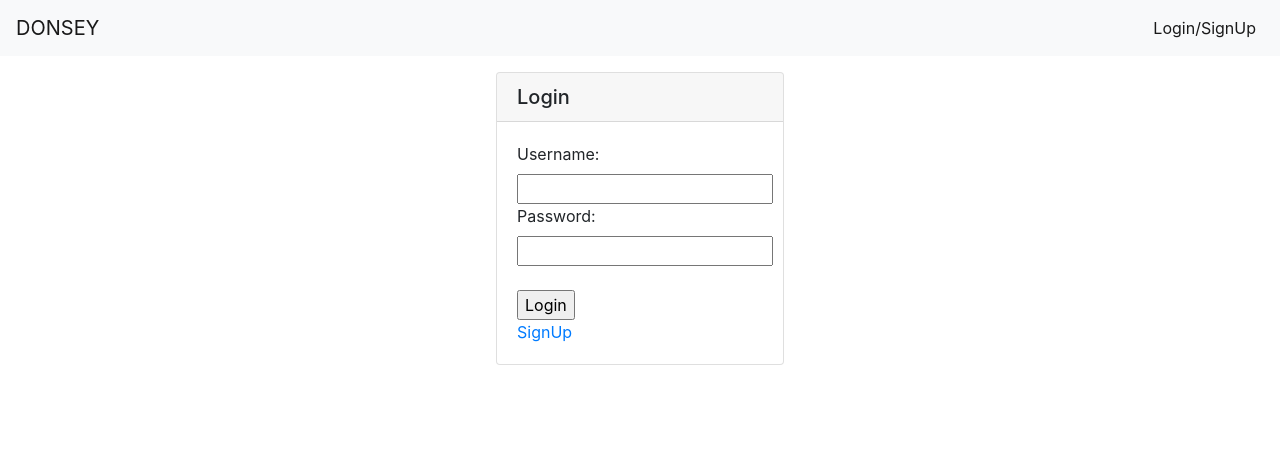
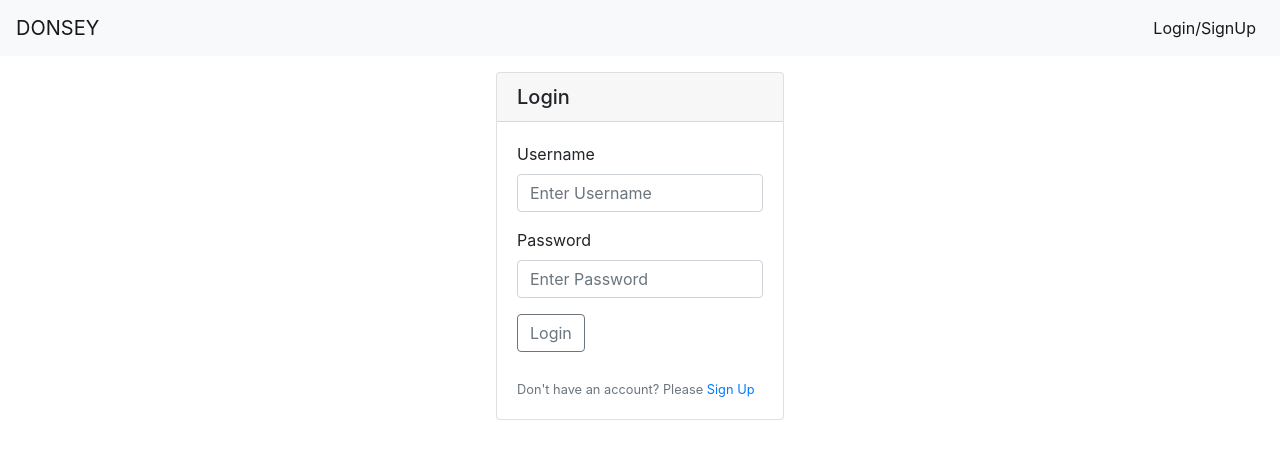
Before and after one commit to cjbeattie/ToDoList, a React (Create React App) app in the folder client/: page /login in a window 1280 px wide. Shown: the top 456 px of the page. Built offline with nearby package versions, Linux system fonts and the light colour scheme.

Commit message:
Tidying up login form

```diff
--- a/client/src/components/users/Login.js
+++ b/client/src/components/users/Login.js
@@ -1,15 +1,19 @@
 import axios from 'axios';
 import { useState } from 'react';
-import { useForm } from 'react-hook-form';
+import { useForm, Controller } from 'react-hook-form';
 import { Redirect } from 'react-router-dom';
-import { Card } from 'react-bootstrap';
+import { Card, Form, Button } from 'react-bootstrap';
 import { Link } from "react-router-dom"
 
 const OK = 'Ok';
 
 const Login = (props) => {
-    const { errors, register, handleSubmit } = useForm();
+    const { errors, register, handleSubmit, control } = useForm();
     const [loginStatus, setLoginStatus] = useState('');
+
+    if (loginStatus === OK) {
+        return <Redirect to="/list" />
+    }
 
     const onSubmit = data => {
         axios.post('/api/sessions', data).then((response) => {
@@ -21,18 +25,70 @@ const Login = (props) => {
         })
     }
 
-    if (loginStatus === OK) {
-        return <Redirect to="/list" />
-    }
-
     return (
         <div style={{ display: 'flex', justifyContent: 'center', alignItems: 'center' }}>
             <Card style={{ width: '18rem' }} className="text-left mt-3">
                 <Card.Header as="h5">Login</Card.Header>
                 <Card.Body variant="flush" classname="mb-3">
-                    <form onSubmit={handleSubmit(onSubmit)}>
+
+                    <Form onSubmit={handleSubmit(onSubmit)}>
+                        <Form.Group>
+                            <Form.Label>Username</Form.Label>
+                            <Controller
+                                name="username"
+                                control={control}
+                                as={<Form.Control
+                                    name="username"
+                                    id="username"
+                                    type="text"
+                                    placeholder="Enter Username"
+                                    required ref={register}
+                                />}
+                            />
+
+                            <Form.Text className="text-muted">
+                                {errors.username && 'Username is required'}
+                            </Form.Text>
+                        </Form.Group>
+
+                        <Form.Group controlId="formBasicPassword">
+                            <Form.Label>Password</Form.Label>
+                            <Controller
+                                name="password"
+                                control={control}
+                                as={<Form.Control
+                                    name="password"
+                                    id="password"
+                                    type="password"
+                                    placeholder="Enter Password"
+                                    required ref={register}
+                                />}
+                            />
+
+                            <Form.Text className="text-muted">
+                                {errors.password && "Password is required"}
+                            </Form.Text>
+                        </Form.Group>
+
+                        <Button variant="outline-secondary" type="submit" value="Login">
+                            Login
+                        </Button>
+                        <br />
+                        <br />
+                        <Form.Text className="text-muted">
+                            {loginStatus}
+                        </Form.Text>
+                        <Form.Text className="text-muted">
+                            Don't have an account? Please <Link to={`/signup`} activeClassName="active">Sign Up</Link>
+                        </Form.Text>
+                    </Form>
+
+
+
+
+                    {/* <form onSubmit={handleSubmit(onSubmit)}>
                         <fieldset>
-                            {/* <h1>Login</h1> */}
+
                             <label htmlFor='username'>Username: </label>
                             <input name='username' id='username' required ref={register} />
                             {errors.username && 'Username is required'}
@@ -48,7 +104,7 @@ const Login = (props) => {
                             {loginStatus}
                         </fieldset>
                         <Link to="/signup">SignUp</Link>
-                    </form>
+                    </form> */}
                 </Card.Body>
 
             </Card>
--- a/client/src/components/users/SignUp.js
+++ b/client/src/components/users/SignUp.js
@@ -88,7 +88,7 @@ const SignUp = (e) => {
                 value={formData.isAdmin}
                 onChange={handleCheckbox} />
               <Form.Text className="text-muted">
-                Admin users can edit categories and see a list of all users. For now, anyone can be an admin user.
+                Admins can delete users. For now, anyone can be an admin user.
               </Form.Text>
             </Form.Group>
             <Button variant="outline-secondary" type="submit">
```
